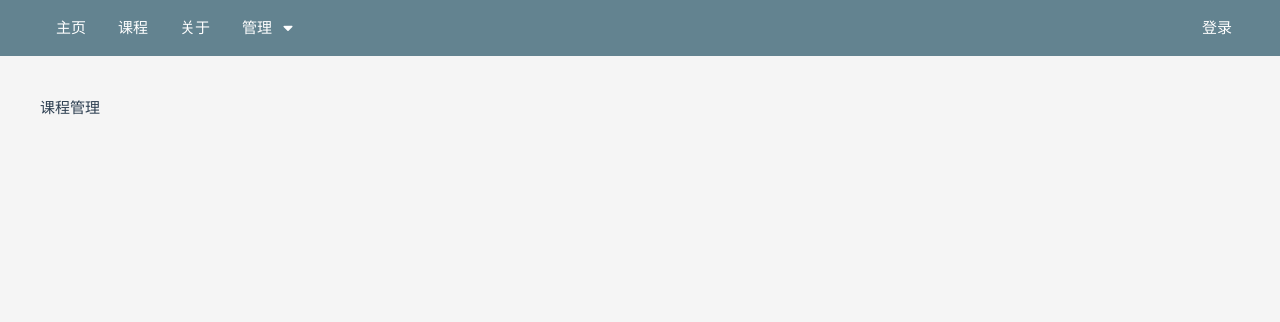
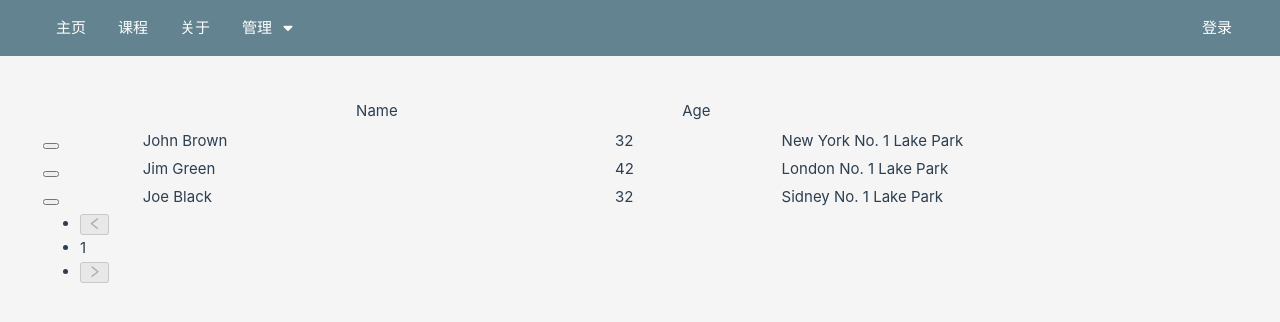
Before and after one commit to IceFruit-BcDad/course-teaching-system-web, a Vue app: page /administrator/course in a window 1280 px wide. Shown: the top 322 px of the page. Built offline with nearby package versions, Linux system fonts and the light colour scheme.

Commit message:
Daily Update

```diff
--- a/package.json
+++ b/package.json
@@ -11,9 +11,11 @@
   "dependencies": {
     "@vueuse/core": "^9.12.0",
     "@vueuse/integrations": "^9.12.0",
+    "ant-design-vue": "^3.2.15",
     "axios": "^1.3.2",
     "pinia": "^2.0.30",
     "universal-cookie": "^4.0.4",
+    "unplugin-vue-components": "^0.23.0",
     "vue": "^3.2.45",
     "vue-cookies": "^1.8.2",
     "vue-router": "^4.1.6"
--- a/src/api/index.ts
+++ b/src/api/index.ts
@@ -7,10 +7,14 @@ export class Api {
         return "/api/classification/" + id.toString();
     }
 
+    public static DeleteClassifications(ids: string): string{
+        return "/api/classification/" + ids;
+    }
+
     public static Login = "/api/login";
     public static Logout = "/api/logout";
 
-    public static GetUserInfo(userId: any){
+    public static GetUserInfo(userId: any): string{
         return "/api/user/" + userId;
     }
 
--- a/src/components/ClassificationManagerModal.vue
+++ b/src/components/ClassificationManagerModal.vue
@@ -62,6 +62,9 @@ const level = computed<number>(() => {
 })
 
 const name = ref<string>(props.data?.name ?? "");
+watch(() => props.data?.name, (value) => {
+  name.value = value ?? "";
+});
 
 function ok(){
   if (name.value.length == 0){
@@ -71,7 +74,7 @@ function ok(){
   if (props.data === undefined){
     create();
   } else {
-    update(props.data.id, props.data.level)
+    update(props.data.id, props.data.level, props.data.parentId)
   }
 }
 
@@ -98,15 +101,16 @@ function create(){
   })
 }
 
-function update(id: bigint, level: number){
+function update(id: bigint, level: number, parentId: bigint){
   const c = new CreateOrUpdateClassificationRequest(level, name.value)
+  c.parentId = parentId;
   const { data, isFinished, error } = useAxios<DataResponse<Classification>>(Api.UpdateClassification(id), {
     method: "PUT",
-    params: c
+    data: c
   });
   watch(isFinished, () => {
-    if (error){
-      alert(error);
+    if (error.value){
+      alert(error.value);
       return;
     }
     if (!data.value?.success){
--- a/src/components/NavigationBar.vue
+++ b/src/components/NavigationBar.vue
@@ -135,6 +135,9 @@ function logout(){
 </template>
 
 <style scoped>
+ol, ul, dl {
+  margin: 0;
+}
 #header-container {
   background-color: var(--vt-c-main);
 }
--- a/src/main.ts
+++ b/src/main.ts
@@ -5,10 +5,13 @@ import router from "./router";
 import "./assets/main.css";
 import { createPinia } from 'pinia'
 
+import { Table } from 'ant-design-vue';
+
 const pinia = createPinia()
 const app = createApp(App);
 
 app.use(router);
 app.use(pinia);
+app.use(Table);
 
 app.mount("#app");
--- a/src/views/AdminClassification.vue
+++ b/src/views/AdminClassification.vue
@@ -7,6 +7,7 @@
                     v-model:selected-keys="level1SelectedKeys"
                     @add="addLevel1Classification"
                     @delete="deleteClassification(1)"
+                    @edit="(key) => editClassification(1, key)"
       />
     </div>
     <img id="arrow-right" src="../assets/arrow_right.png">
@@ -18,6 +19,7 @@
                     :is-can-add="level1SelectedKeys?.length === 1"
                     @add="addLevel2Classification"
                     @delete="deleteClassification(2)"
+                    @edit="(key) => editClassification(2, key)"
       />
     </div>
     <ClassificationManager :show="modalData.modalStatus"
@@ -35,9 +37,11 @@ import ListSelector from "@/components/ListSelector.vue";
 import {computed, reactive, ref, watch, watchEffect} from "vue";
 import {Classification} from "@/models/Classification";
 import {useAxios} from "@vueuse/integrations/useAxios";
-import {ListResponse} from "@/api/Response";
+import {Response, ListResponse} from "@/api/Response";
 import {Api} from "@/api";
 import ClassificationManager from "@/components/ClassificationManagerModal.vue";
+import {User} from "@/models/User";
+import {useUserStore} from "@/stores/user";
 
 interface Modal {
   modalStatus: boolean
@@ -101,6 +105,7 @@ watchEffect(() => {
     level2Classification.value = [];
     return;
   }
+  level2Classification.value = [];
   for (let i = 0; i < selectedLevel1.children.length; i++){
     let item = selectedLevel1.children[i];
     level2Classification.value.push({
@@ -114,18 +119,55 @@ watchEffect(() => {
 function addLevel1Classification(){
   modalData.level = 1;
   modalData.modalStatus = true;
+  modalData.parentId = undefined;
+  modalData.data = undefined;
 }
 
 function addLevel2Classification(){
   modalData.level = 2;
   modalData.parentId = currentCanEditLevel1.value?.id
   modalData.modalStatus = true;
+  modalData.data = undefined;
+}
+
+function editClassification(level: number, key: string){
+  // modalData.data
+  let c: Classification | undefined
+  if (level == 1){
+    c = currentCanEditLevel1.value;
+  } else {
+    c = currentCanEditLevel1.value?.children
+        .find<Classification>(item => item.id.toString() === key);
+  }
+  if (!c){
+    alert("未找到对应分类");
+    return;
+  }
+  modalData.data = c;
+  modalData.modalStatus = true;
 }
 
 function deleteClassification(level: number){
+  let ids: string
   if (level == 1){
-    // level1s
+    ids = level1SelectedKeys.value.join(",");
+  } else {
+    ids = level2SelectedKeys.value.join(",");
   }
+  const { data, isFinished, error } = useAxios<Response>(Api.DeleteClassifications(ids), {
+    method: "delete"
+  });
+  watch(isFinished, () => {
+    if (error.value){
+      alert(error.value);
+      return;
+    }
+    if (!data.value?.success){
+      alert(data.value?.message ?? "数据异常");
+      return;
+    }
+    loadData();
+  })
 }
 
 function ok(){
--- a/src/views/AdminCourse.vue
+++ b/src/views/AdminCourse.vue
@@ -1,11 +1,64 @@
 <template>
-  <div>课程管理</div>
+  <a-table :columns="columns" :data-source="data" :scroll="{ x: 2000 }">
+    <template #bodyCell="{ column }">
+      <template v-if="column.key === 'action'">
+        <a>Delete</a>
+      </template>
+    </template>
+    <template #expandedRowRender="{ record }">
+      <a-table style="margin: 0" :columns="chapterColumns" :data-source="record.chapters"  :scroll="{ x: 2000 }"></a-table>
+<!--      <p style="margin: 0">-->
+<!--        {{ record.description }}-->
+<!--      </p>-->
+    </template>
+  </a-table>
 </template>
 
-<script>
-export default {
-  name: "AdminCourse"
-}
+<script setup lang="ts">
+const columns = [
+  { title: 'Name', dataIndex: 'name', key: 'name', fixed: false },
+  { title: 'Age', dataIndex: 'age', key: 'age' },
+  { title: 'Address', dataIndex: 'address', key: 'address' },
+  { title: 'Action', key: 'action' },
+];
+
+const chapterColumns = [
+  { title: "Name", dataIndex: "name", key: "name", fixed: false },
+]
+
+const data = [
+  {
+    key: 1,
+    name: 'John Brown',
+    age: 32,
+    address: 'New York No. 1 Lake Park',
+    description: 'My name is John Brown, I am 32 years old, living in New York No. 1 Lake Park.',
+    chapters: [
+      {
+        key: 1,
+        name: "章节一"
+      },
+      {
+        key: 2,
+        name: "章节二"
+      }
+    ]
+  },
+  {
+    key: 2,
+    name: 'Jim Green',
+    age: 42,
+    address: 'London No. 1 Lake Park',
+    description: 'My name is Jim Green, I am 42 years old, living in London No. 1 Lake Park.',
+  },
+  {
+    key: 3,
+    name: 'Joe Black',
+    age: 32,
+    address: 'Sidney No. 1 Lake Park',
+    description: 'My name is Joe Black, I am 32 years old, living in Sidney No. 1 Lake Park.',
+  },
+];
 </script>
 
 <style scoped>
--- a/vite.config.ts
+++ b/vite.config.ts
@@ -1,12 +1,19 @@
 import {defineConfig, loadEnv} from 'vite'
 import vue from '@vitejs/plugin-vue'
+import Components from 'unplugin-vue-components/vite';
+import { AntDesignVueResolver } from 'unplugin-vue-components/resolvers';
 
 // https://vitejs.dev/config/
 export default ({mode}: any) => {
   const envConfig = loadEnv(mode, "./");
 
   return defineConfig({
-    plugins: [vue()],
+    plugins: [
+        vue(),
+        Components({
+          resolvers: [AntDesignVueResolver()],
+        })
+    ],
     resolve: {
       alias: {
         "@": "/src",
```
Also changed, not shown: components.d.ts (added, +25 -0 lines), 2 other files (tests, documents, lock files or other folders).
